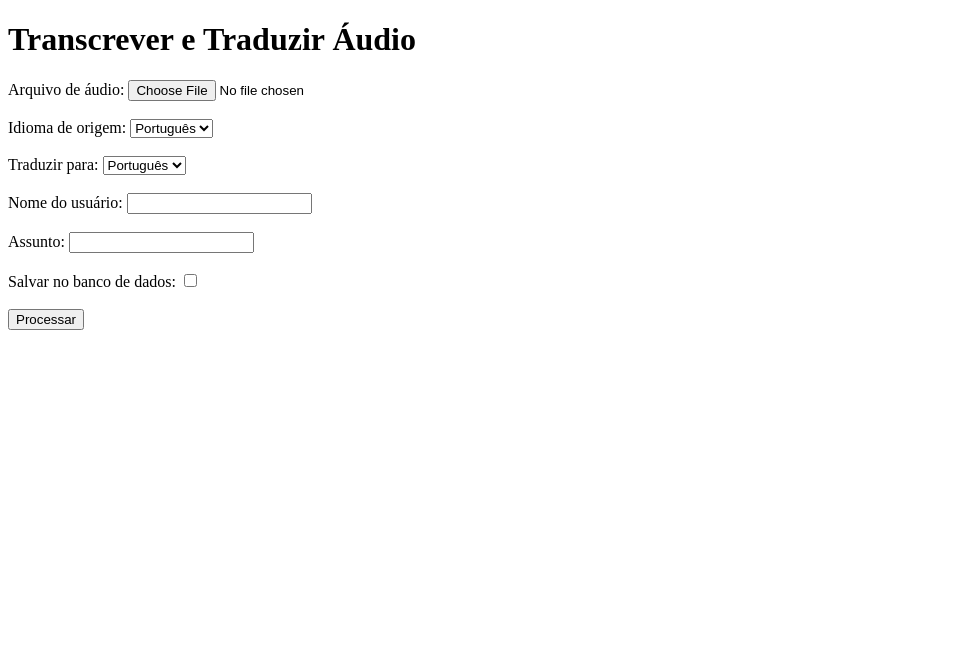
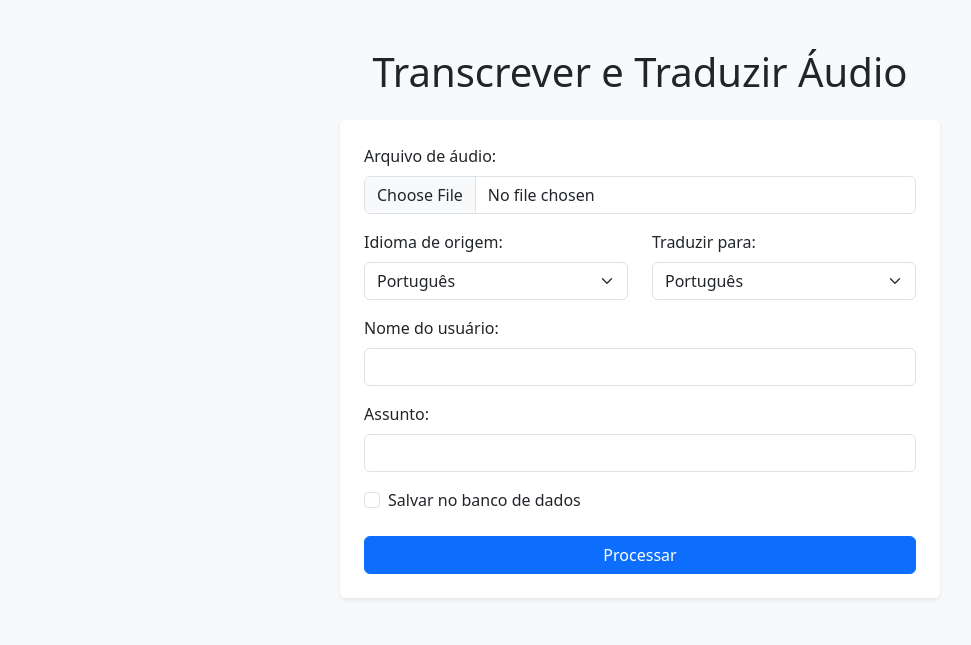
Before and after one commit to aXR6/Trabalhando_com_audio_IA, a Flask app: page / in a window 1280 px wide. Shown: the top 645 px of the page, without its empty margins (0-971 px from the left). Run offline with Flask 3, Linux system fonts and the light colour scheme; some libraries are stand-ins or nearby versions.

Commit message:
Melhora aparência da interface web

```diff
--- /dev/null
+++ b/static/style.css
@@ -0,0 +1,8 @@
+body {
+    background-color: #f8f9fa;
+}
+
+form {
+    max-width: 600px;
+    margin: 0 auto;
+}
--- a/templates/index.html
+++ b/templates/index.html
@@ -3,43 +3,65 @@
 <head>
     <meta charset="UTF-8">
     <title>Transcrever Áudio</title>
+    <link href="https://cdn.jsdelivr.net/npm/bootstrap@5.3.2/dist/css/bootstrap.min.css" rel="stylesheet">
+    <link rel="stylesheet" href="{{ url_for('static', filename='style.css') }}">
 </head>
-<body>
-    <h1>Transcrever e Traduzir Áudio</h1>
-    <form action="/transcrever" method="post" enctype="multipart/form-data">
-        <label for="audio">Arquivo de áudio:</label>
-        <input type="file" name="audio" id="audio" required><br><br>
+<body class="bg-light">
+    <div class="container py-5">
+        <h1 class="mb-4 text-center">Transcrever e Traduzir Áudio</h1>
+        <form action="/transcrever" method="post" enctype="multipart/form-data" class="bg-white p-4 rounded shadow-sm">
+            <div class="mb-3">
+                <label for="audio" class="form-label">Arquivo de áudio:</label>
+                <input type="file" name="audio" id="audio" class="form-control" required>
+            </div>
 
-        <label for="src_lang">Idioma de origem:</label>
-        <select name="src_lang" id="src_lang">
+            <div class="row">
+                <div class="col-md-6 mb-3">
+                    <label for="src_lang" class="form-label">Idioma de origem:</label>
+                    <select name="src_lang" id="src_lang" class="form-select">
                         {% for lang in langs %}
                         <option value="{{ lang }}">{{ lang }}</option>
                         {% endfor %}
-        </select><br><br>
+                    </select>
+                </div>
 
-        <label for="tgt_lang">Traduzir para:</label>
-        <select name="tgt_lang" id="tgt_lang">
+                <div class="col-md-6 mb-3">
+                    <label for="tgt_lang" class="form-label">Traduzir para:</label>
+                    <select name="tgt_lang" id="tgt_lang" class="form-select">
                         {% for lang in langs %}
                         <option value="{{ lang }}">{{ lang }}</option>
                         {% endfor %}
-        </select><br><br>
+                    </select>
+                </div>
+            </div>
 
-        <label for="user_name">Nome do usuário:</label>
-        <input type="text" name="user_name" id="user_name"><br><br>
+            <div class="mb-3">
+                <label for="user_name" class="form-label">Nome do usuário:</label>
+                <input type="text" name="user_name" id="user_name" class="form-control">
+            </div>
 
-        <label for="subject">Assunto:</label>
-        <input type="text" name="subject" id="subject"><br><br>
+            <div class="mb-3">
+                <label for="subject" class="form-label">Assunto:</label>
+                <input type="text" name="subject" id="subject" class="form-control">
+            </div>
 
-        <label for="save">Salvar no banco de dados:</label>
-        <input type="checkbox" name="save" id="save" value="1"><br><br>
+            <div class="form-check mb-4">
+                <input type="checkbox" name="save" id="save" value="1" class="form-check-input">
+                <label for="save" class="form-check-label">Salvar no banco de dados</label>
+            </div>
 
-        <button type="submit">Processar</button>
+            <button type="submit" class="btn btn-primary w-100">Processar</button>
         </form>
+
         {% if original_text %}
+        <div class="mt-5">
             <h2>Texto Extraído</h2>
             <p>{{ original_text }}</p>
             <h2>Texto Traduzido</h2>
             <p>{{ translated_text }}</p>
+        </div>
         {% endif %}
+    </div>
+    <script src="https://cdn.jsdelivr.net/npm/bootstrap@5.3.2/dist/js/bootstrap.bundle.min.js"></script>
 </body>
 </html>
```
Lines whose indentation alone changed are shown as unchanged.
